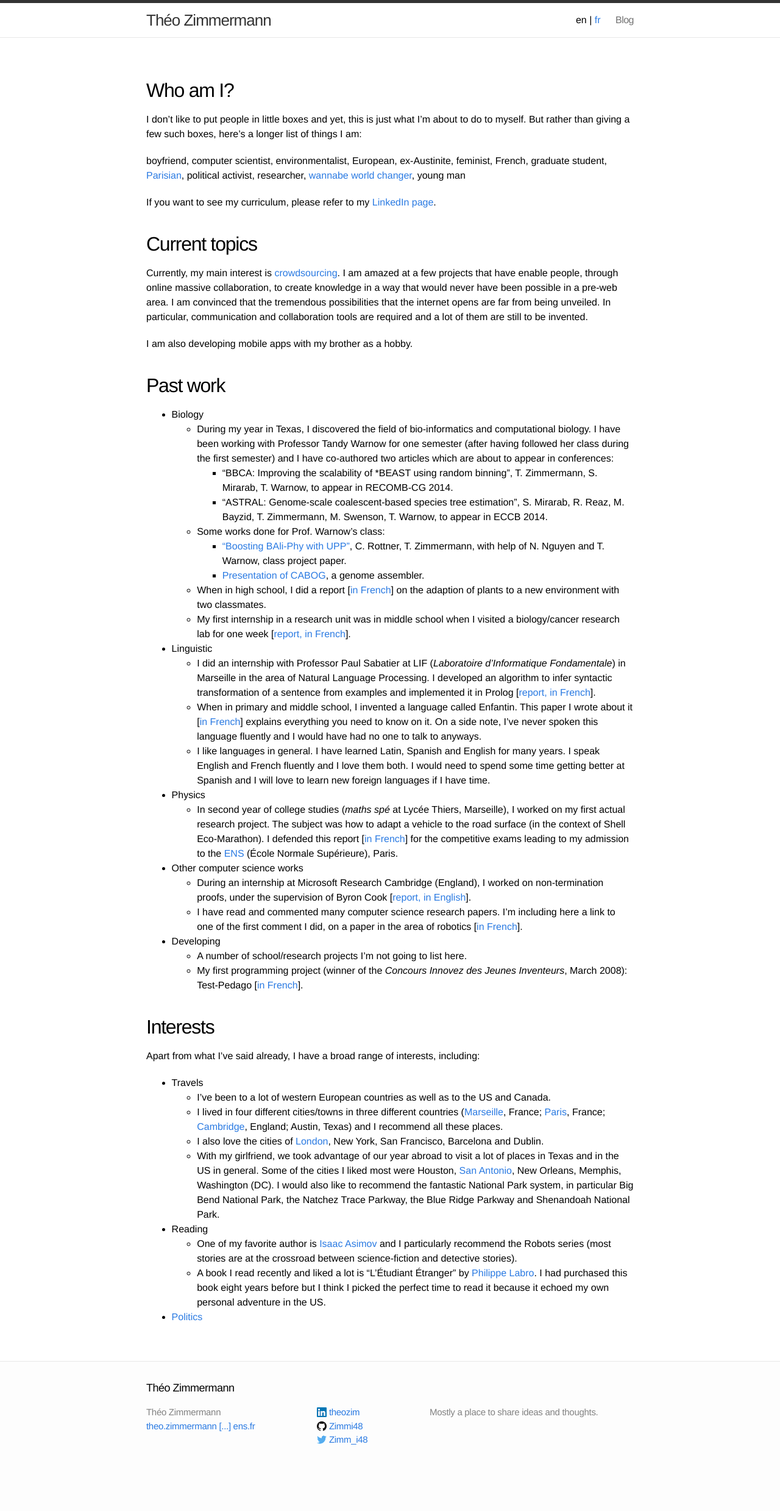
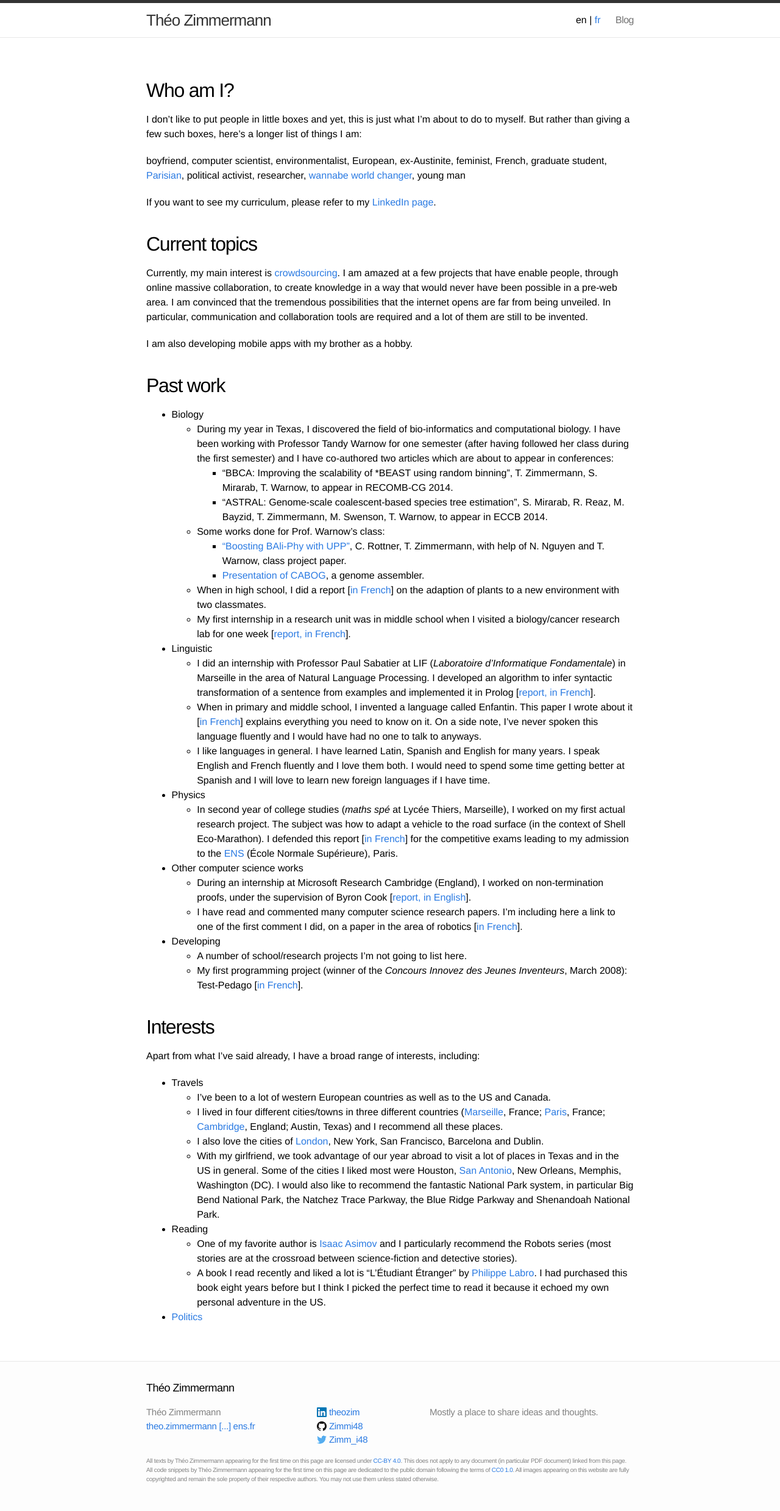
Before and after one commit to Zimmi48/zimmi48.github.io, a Jekyll site: the page built from index.md, in a window 1280 px wide. Shown: the whole page at 61% size. Built offline with Jekyll 4.4.1, drawn with Linux system fonts in a browser that asks for light colours; before the commit the page ends 2418 px from its top, so only the background shows below that.

Commit message:
add copyright notice

```diff
--- a/_config.yml
+++ b/_config.yml
@@ -20,11 +20,19 @@ t:
     description: "Mostly a place to share ideas and thoughts."
     translation: "lire en français"
     short: "Short URL:"
+    copyright-texts: "All texts by Théo Zimmermann appearing for the first time on this page are licensed under"
+    copyright-documents: "This does not apply to any document (in particular PDF document) linked from this page."
+    copyright-code: "All code snippets by Théo Zimmermann appearing for the first time on this page are dedicated to the public domain following the terms of"
+    copyright-images: "All images appearing on this website are fully copyrighted and remain the sole property of their respective authors. You may not use them unless stated otherwise."
   fr:
     baseurl: "/accueil"
     description: "Un endroit où partager des idées."
     translation: "read in English"
     short: "Lien abrégé :"
+    copyright-texts: "Tous les écrits de Théo Zimmermann qui sont présentés pour la première fois sur cette page sont mis à disposition selon les termes de la licence"
+    copyright-documents: "Ceci ne concerne pas les documents (en particulier tout document PDF) accessibles par un lien sur cette page."
+    copyright-code: "Tous les extraits de code dont l'auteur est Théo Zimmermann et qui sont présentés pour la première fois sur cette page sont dédiés au domaine public, suivant les termes de"
+    copyright-images: "Toute image apparaissant sur ce site reste pleinement protégée par le droit d'auteur et son auteur en conserve la propriété exclusive. Vous ne pouvez pas l'utiliser à moins cela ne soit explicitement précisé."
 
 # Redirects function for short URLs
 gems:
--- a/_includes/footer.html
+++ b/_includes/footer.html
@@ -37,7 +37,14 @@
     <div class="footer-col-3 column">
       <p class="text">{{ site.t[page.lang].description }}</p>
     </div>
-
+	<div class="footer-copyright">
+	  <p>
+		{{ site.t[page.lang].copyright-texts }} <a href="http://creativecommons.org/licenses/by/4.0/">CC-BY 4.0</a>.
+		{{ site.t[page.lang].copyright-documents }}
+		{{ site.t[page.lang].copyright-code }} <a href="http://creativecommons.org/publicdomain/zero/1.0/">CC0 1.0</a>.
+		{{ site.t[page.lang].copyright-images }}
+      </p>
+	</div>
   </div>
 
 </footer>
--- a/css/main.css
+++ b/css/main.css
@@ -123,6 +123,11 @@ img {
   width: calc(41.875%);
 }
 
+.footer-copyright {
+  clear: both;
+  margin-bottom: 15px;
+}
+
 .site-footer ul { list-style: none; }
 
 .site-footer li,
@@ -130,6 +135,10 @@ img {
   font-size: 15px;
   letter-spacing: -.3px;
   color: #828282;
+}
+
+.footer-copyright p {
+  font-size: 10px;
 }
 
 .linkedin-icon,
```
